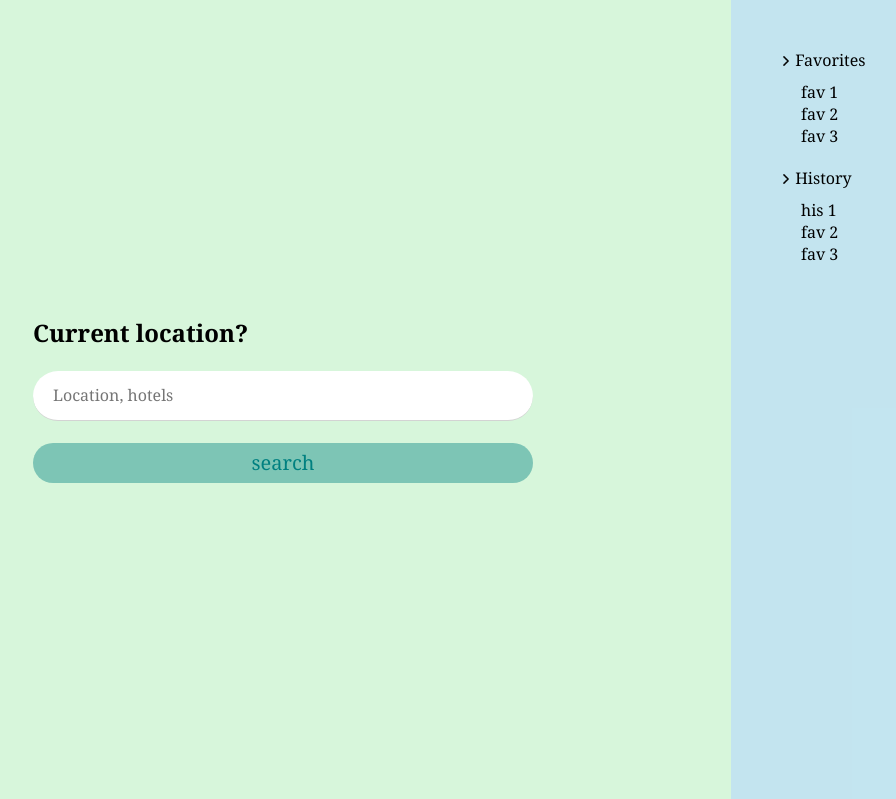
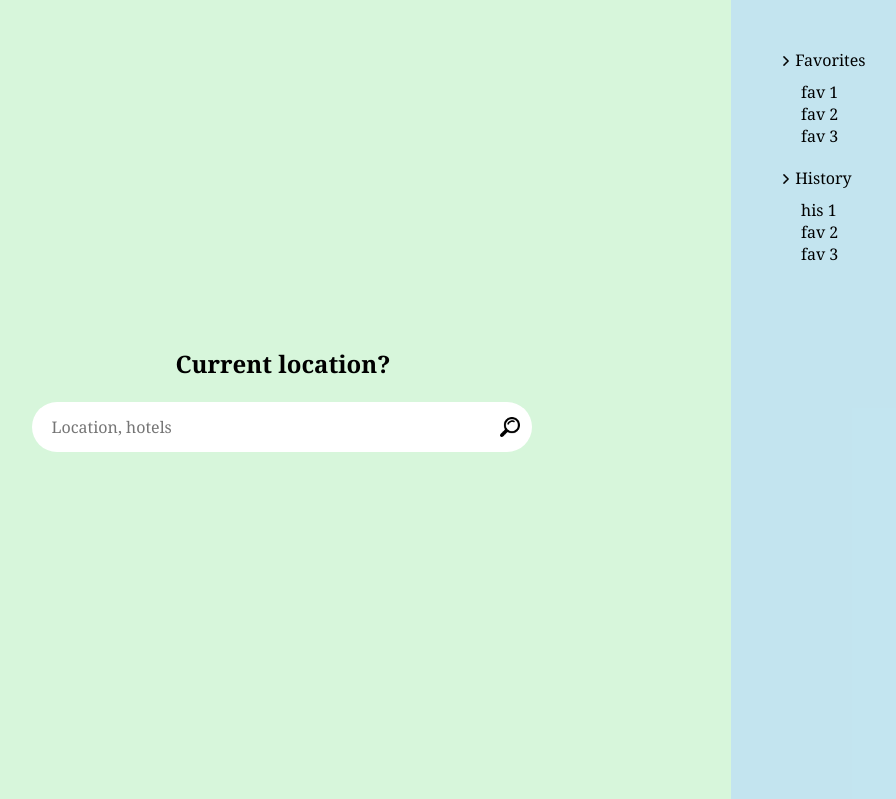
Before and after one commit to aakritis05/Pawse2, a PHP site: page / in a window 1280 px wide. Shown: the part 101-900 px from the top of the page, without its empty margins (165-1061 px from the left). Run offline with PHP 8.4, Linux system fonts and the light colour scheme.

Commit message:
Rohit Fin 1

```diff
--- a/index.html
+++ b/index.html
@@ -1,5 +1,6 @@
 <!DOCTYPE html>
 <html lang="en">
+
 <head>
     <meta charset="UTF-8">
     <meta http-equiv="X-UA-Compatible" content="IE=edge">
@@ -7,6 +8,7 @@
     <link rel="stylesheet" href="style.css">
     <title>Pawse</title>
 </head>
+
 <body>
     <header class="header">
         <h3>
@@ -23,16 +25,14 @@
     </header>
     <div class="container">
         <div class="left">
-            <form action="" class="search">
-                <h2>
-                    Current location?
-                </h2>
-                <br>
-                <input type="search" name="" id="" placeholder="Location, hotels">
-                <br>
-                <br>
-                <input type="submit" value="search" class="bts">
-            </form>
+            <h2>
+                Current location?
+            </h2>
+            <br>
+            <div class="searchArea">
+                <input type="text" name="" id="searchBar" placeholder="Location, hotels">
+                <img src="./Images/search.png" alt="" class="btnSearch">
+            </div>
         </div>
         <div class="right">
             <div class="favorites sidebar">
@@ -46,7 +46,7 @@
                         <br>
                         fav 3
                         <br>
-                </div>
+                    </div>
                 </div>
             </div>
             <div class="history sidebar">
@@ -65,4 +65,5 @@
         </div>
     </div>
 </body>
+
 </html>
--- a/style.css
+++ b/style.css
@@ -97,6 +97,8 @@
 }
 
 .left {
+    display: flex;
+    flex-direction: column;
     height: 100%;
     width: 70%;
 }
@@ -122,8 +124,7 @@
 }
 
 input[type="text"],
-input[type="Password"],
-input[type="search"] {
+input[type="Password"]{
     border: none;
     border-bottom: 1px solid rgba(0, 0, 0, 0.173);
     background: transparent;
@@ -136,28 +137,37 @@
     padding: 0;
 }
 
-input[type="search"]{
+h1 {
+    text-align: center;
+}
+
+.searchArea {
+    display: flex;
+    justify-content: center;
+}
+
+#searchBar {
     background-color: white;
     width: 500px;
     height: 50px;
     border-radius: 100px;
     padding-left: 20px;
-    padding-right: 30px;
+    padding-right: 20px;
+    border: none;
+    outline: none;
+    color: rgba(56, 58, 58, 0.961);
+    font-size: 16px;
+    margin: 0;
 }
 
-h1 {
-    text-align: center;
-}
-
-input[type="Submit"] {
+.btnSearch {
     border: none;
     outline: none;
-    height: 40px;
-    background: rgba(0, 128, 128, 0.421);
-    color: teal;
-    font-size: 20px;
-    border-radius: 20px;
-    width: 100%;
+    height: 50px;
+    width: 50px;
+    padding: 15px;
+    margin-left: -47px;
+    cursor: pointer;
 }
 
 
@@ -210,11 +220,4 @@
     display: flex;
     justify-content: center;
     align-items: center;
-
 }
-
-.bts{
-    height: 50px;
-    width: 50px;
-    background-color: blueviolet;
-}
```
Also changed, not shown: Images/search.png (added), 1 other file.
